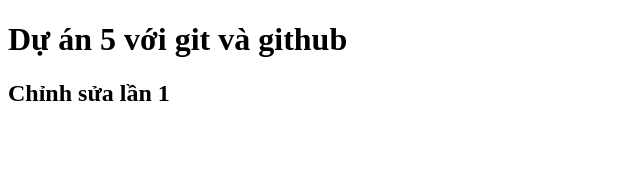
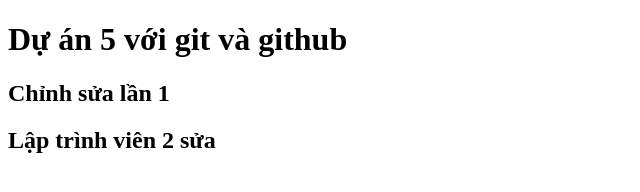
Before and after one commit to VuHieu-pstu/duan6, a plain HTML site: page index.html in a window 1280 px wide. Shown: the whole page, without its empty margins (0-640 px from the left). Drawn offline with Linux system fonts and the light colour scheme.

Commit message:
LTV2 sửa lần 1

```diff
--- a/index.html
+++ b/index.html
@@ -8,5 +8,6 @@
   <body>
     <h1>Dự án 5 với git và github</h1>
     <h2>Chỉnh sửa lần 1</h2>
+    <h2>Lập trình viên 2 sửa</h2>
   </body>
 </html>
```
